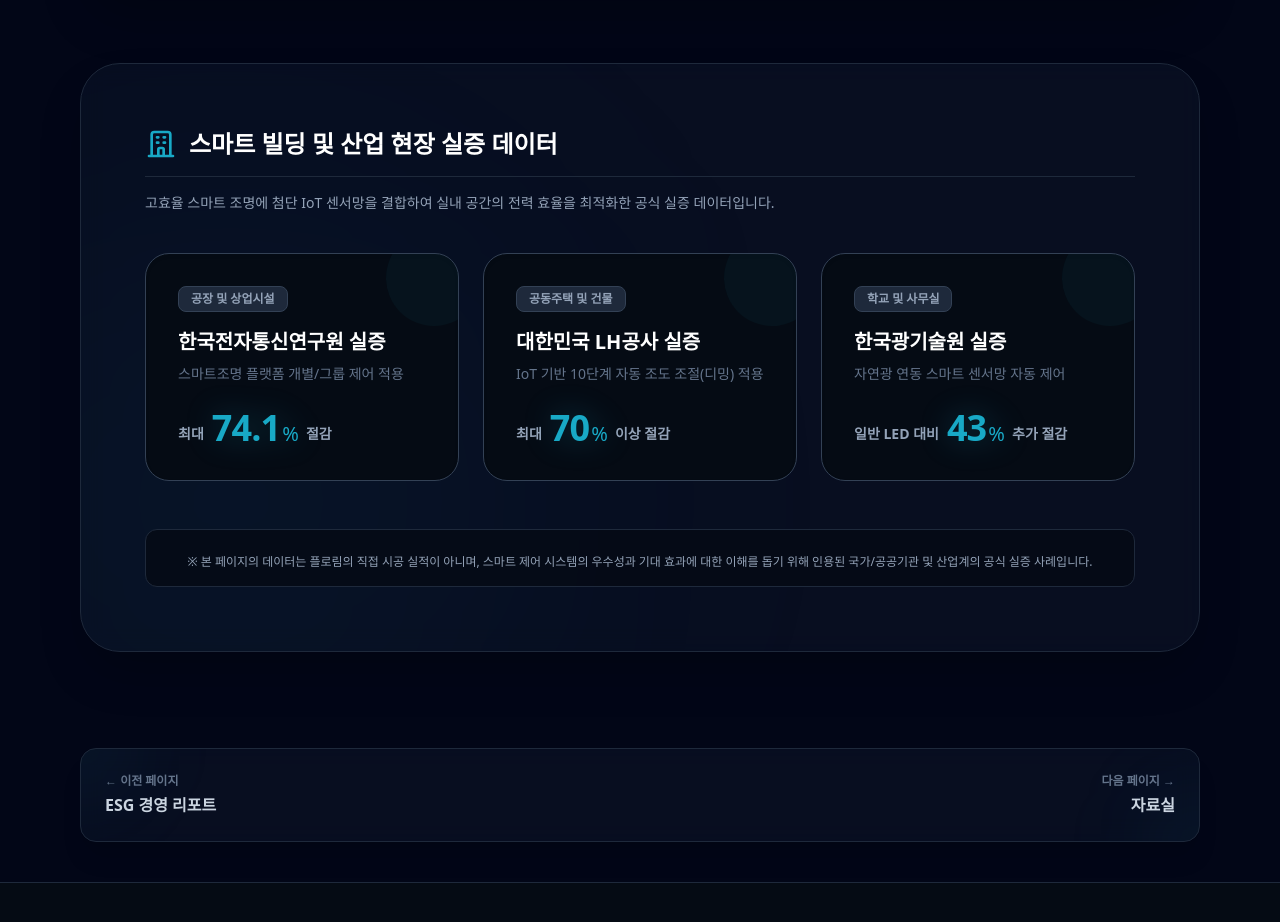
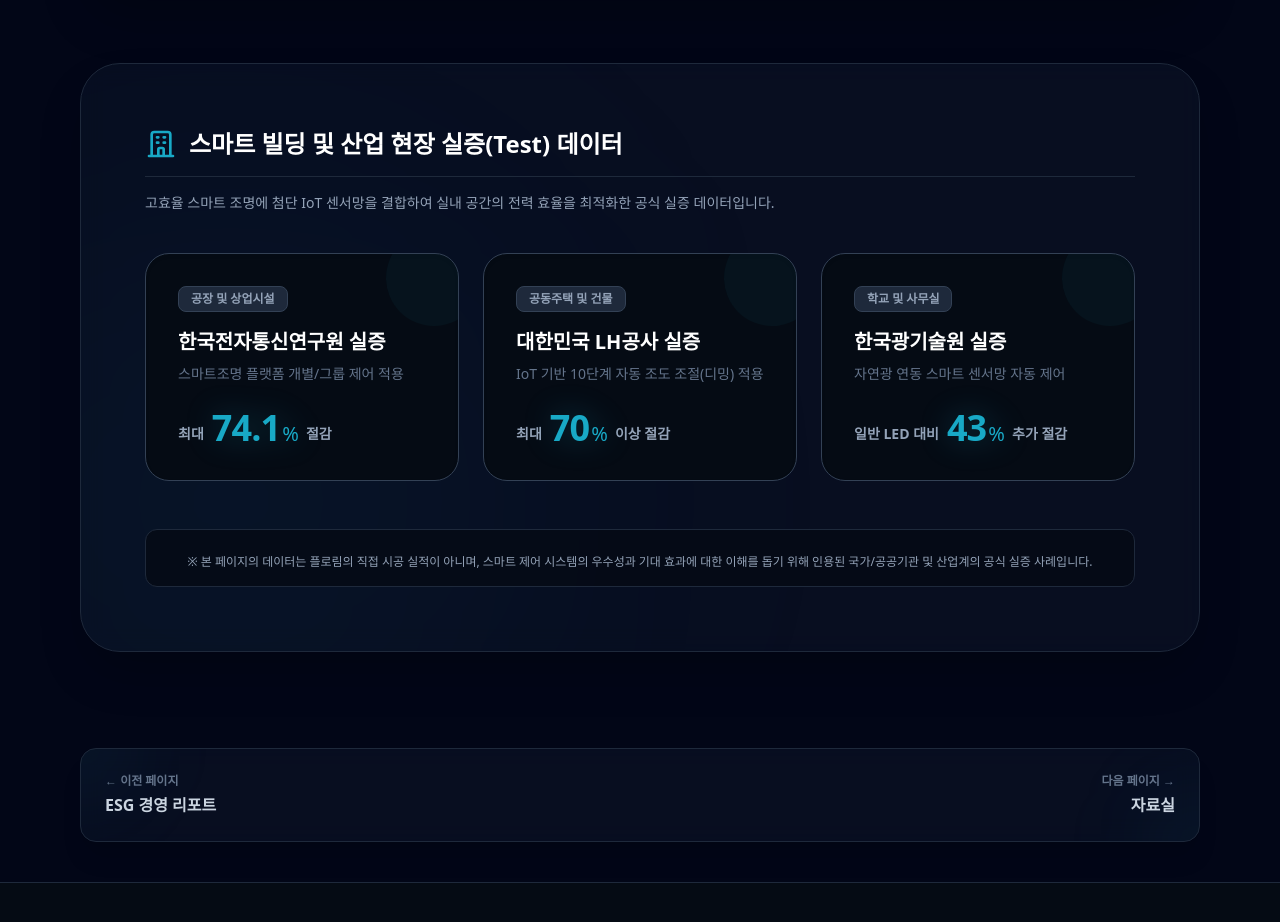
Before and after one commit to flolim-mj54/flolim-website, a React (Vite) app: page /support/references in a window 1280 px wide. Shown: the part 868-1790 px from the top of the page. Built offline with nearby package versions, Linux system fonts and the light colour scheme.

Commit message:
브로슈어 교체 및 실증 페이지 수정

```diff
--- a/src/pages/06_Support/SupportReferences.tsx
+++ b/src/pages/06_Support/SupportReferences.tsx
@@ -172,8 +172,9 @@
                   d="M19 21V5a2 2 0 00-2-2H7a2 2 0 00-2 2v16m14 0h2m-2 0h-5m-9 0H3m2 0h5M9 7h1m-1 4h1m4-4h1m-1 4h1m-5 10v-5a1 1 0 011-1h2a1 1 0 011 1v5m-4 0h4"
                 ></path>
               </svg>
+              {/* 💡 [수정] 제목에 (Test) 추가하여 통일성 확보 */}
               <h2 className="text-xl md:text-2xl font-bold text-white break-keep">
-                스마트 빌딩 및 산업 현장 실증 데이터
+                스마트 빌딩 및 산업 현장 실증(Test) 데이터
               </h2>
             </div>
             <p className="text-slate-400 text-xs md:text-sm font-light break-keep">
@@ -221,7 +222,6 @@
             ))}
           </div>
 
-          {/* 💡 [수정됨] 더욱 강력해진 법적 면책 조항 */}
           <div className="mt-12 pt-6 border-t border-slate-800 text-center relative z-10 bg-[#050b14]/80 p-4 rounded-xl border border-slate-700/50">
             <p className="text-slate-400 text-[10px] md:text-xs font-light break-keep leading-relaxed">
               ※ 본 페이지의 데이터는 플로림의 직접 시공 실적이 아니며, 스마트
```
Also changed, not shown: 1 other file (tests, documents, lock files or other folders).
